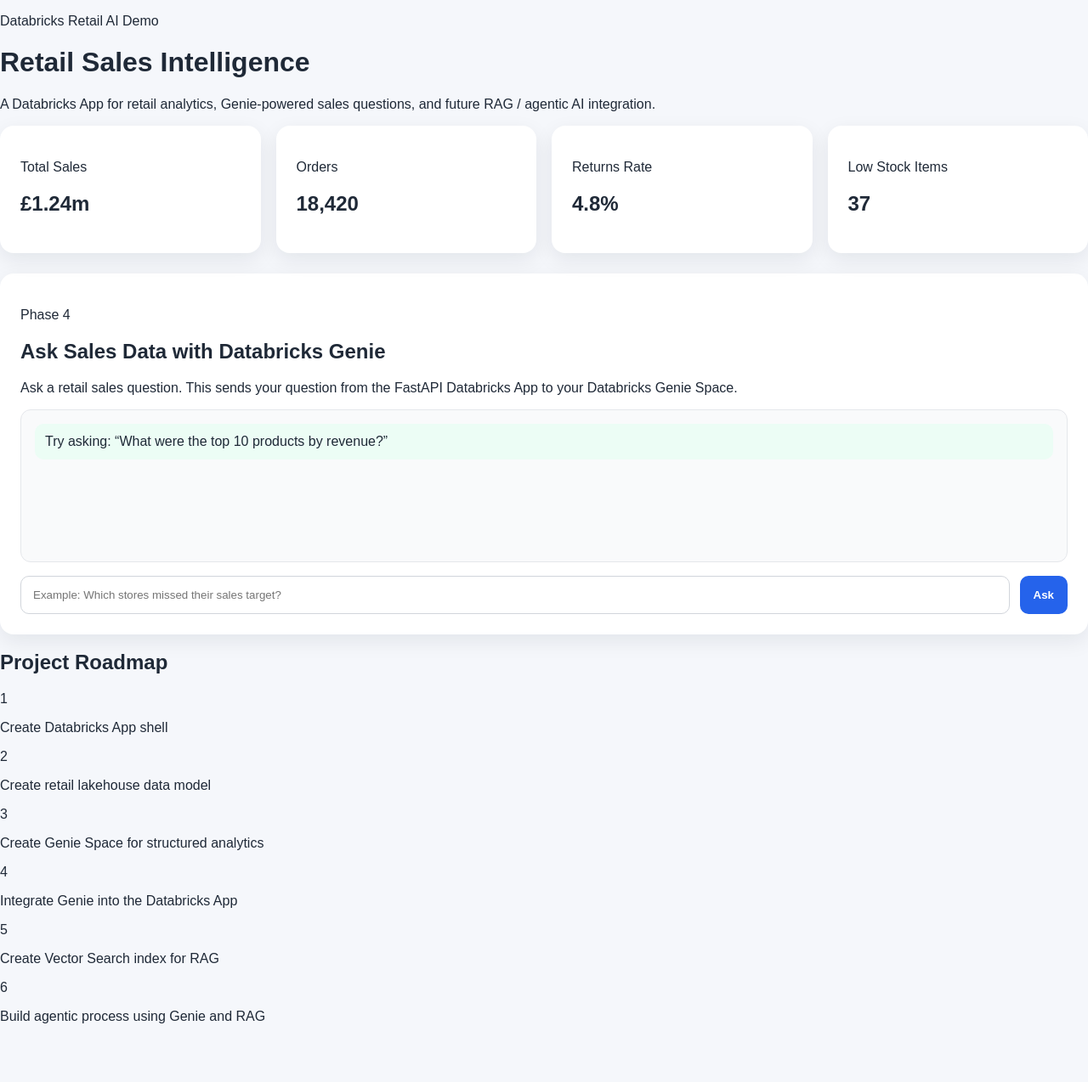
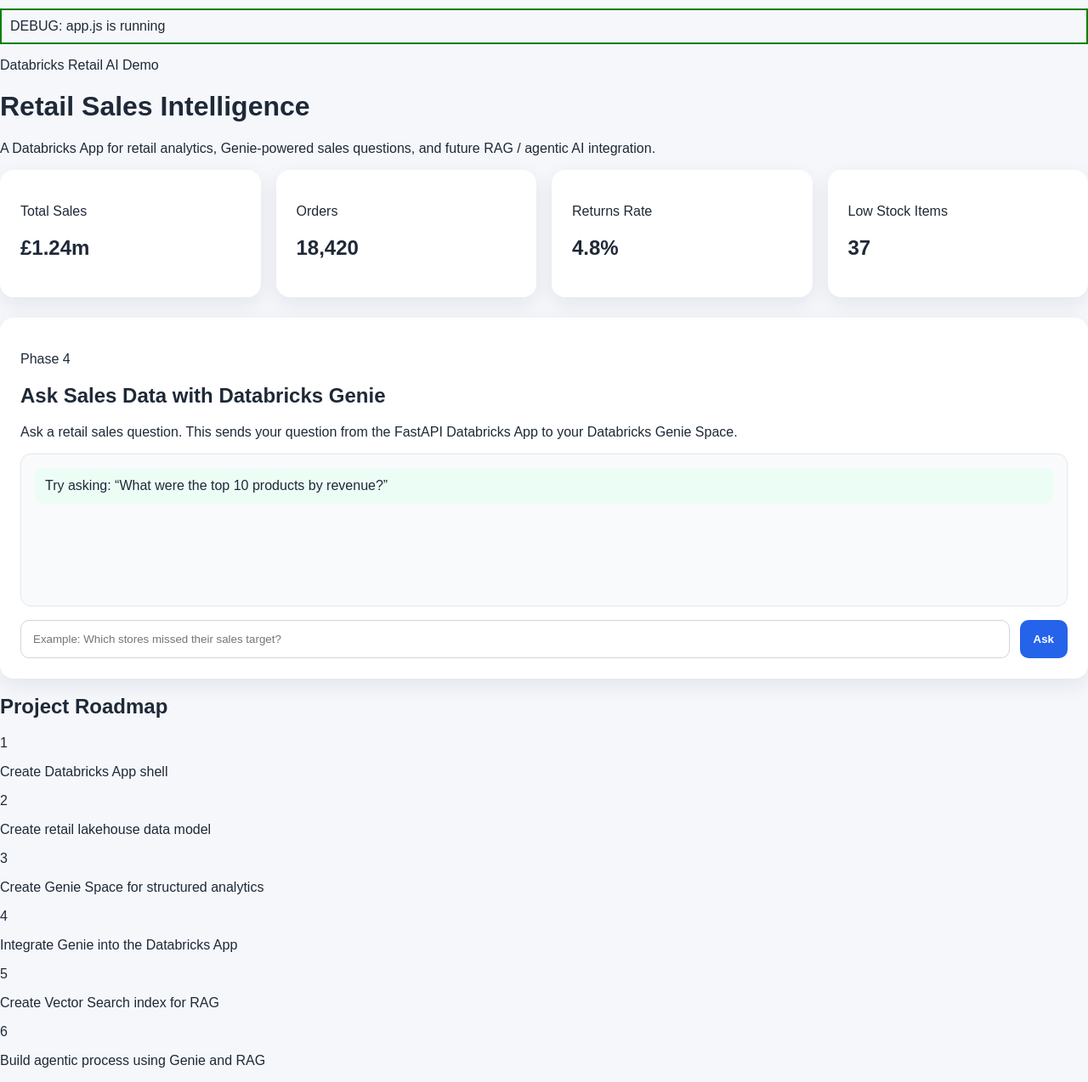
Before and after one commit to augustine-uba1/retail-ai-lakehouse-databricks, a FastAPI app: page / in a window 1280 px wide. Shown: the whole page at 85% size. Before the commit the page ends 1205 px from the top, so only its background shows below. Run offline with FastAPI, Linux system fonts and the light colour scheme.

Commit message:
feat: Add debug banner and enhance logging in app.js; update stylesheet and script references in index.html

```diff
--- a/retail-sales-app/static/js/app.js
+++ b/retail-sales-app/static/js/app.js
@@ -1,4 +1,17 @@
-console.log("Phase 4 app.js loaded");
+console.log("Phase 4 app.js loaded - debug 2");
+
+document.addEventListener("DOMContentLoaded", () => {
+  const page = document.querySelector(".page");
+
+  if (page) {
+    const debugBanner = document.createElement("div");
+    debugBanner.textContent = "DEBUG: app.js is running";
+    debugBanner.style.padding = "10px";
+    debugBanner.style.margin = "10px 0";
+    debugBanner.style.border = "2px solid green";
+    page.prepend(debugBanner);
+  }
+});
 
 async function loadKpis() {
   console.log("Loading KPIs...");
--- a/retail-sales-app/templates/index.html
+++ b/retail-sales-app/templates/index.html
@@ -6,10 +6,7 @@
 
   <title>{{ app_title }}</title>
 
-  <link
-    rel="stylesheet"
-    href="{{ url_for('static', path='/css/styles.css') }}?v=phase4"
-  />
+<link rel="stylesheet" href="/static/css/styles.css?v=phase4-debug-2" />
 </head>
 
 <body>
@@ -117,6 +114,6 @@
     </section>
   </main>
 
-  <script src="{{ url_for('static', path='/js/app.js') }}?v=phase4-debug"></script>
+  <script src="/static/js/app.js?v=phase4-debug-2"></script>
 </body>
 </html>
```
